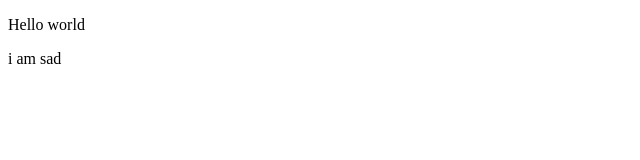
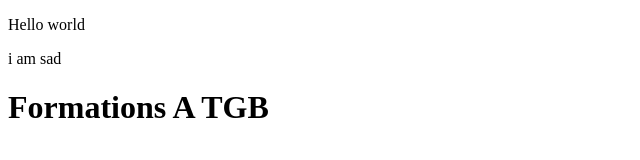
Before and after one commit to stephanesenga09-spec/PROJET-TALENT, a plain HTML site: page index.html in a window 1280 px wide. Shown: the whole page, without its empty margins (0-640 px from the left). Drawn offline with Linux system fonts and the light colour scheme.

Commit message:
fix: index.html

```diff
--- a/index.html
+++ b/index.html
@@ -10,6 +10,7 @@
 <p>Hello world
     <p>i am sad</p>
     <footer></footer>
+    <h1>Formations A TGB</h1>
 
 </p>
 </body>
```
